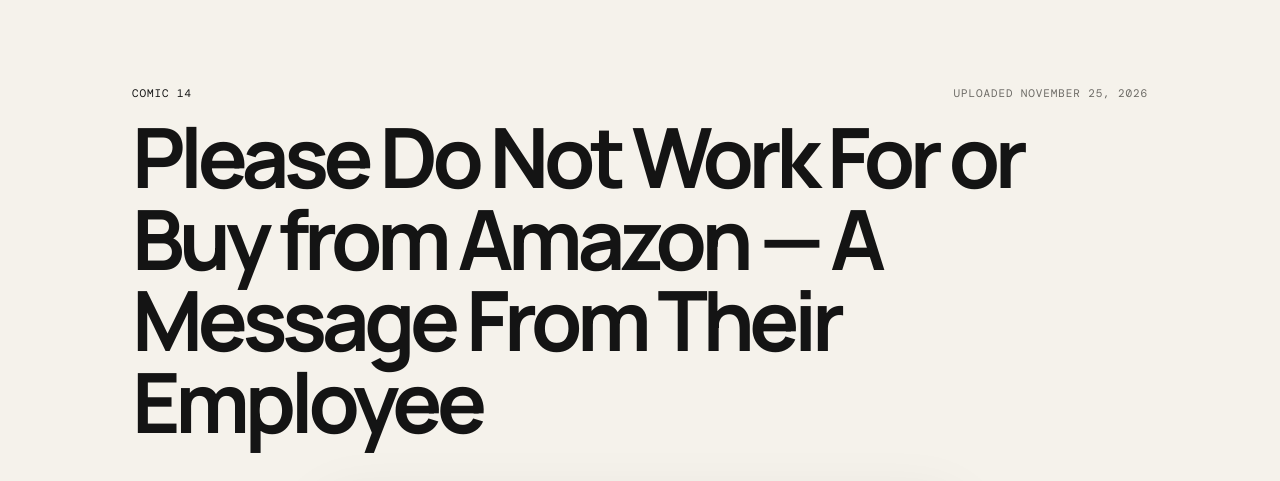
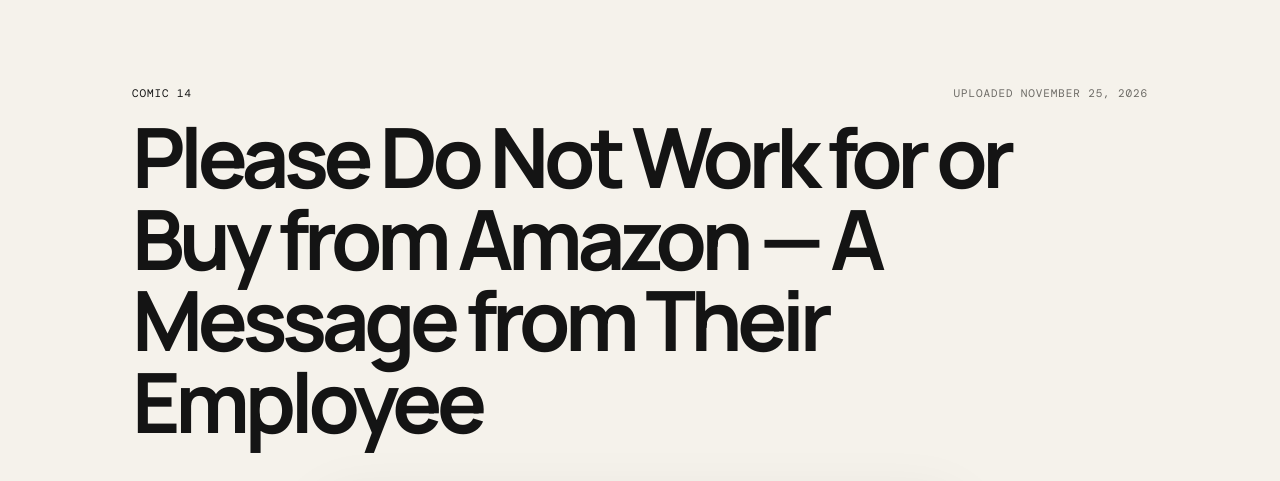
Before and after one commit to Leo-U/stealingartjobs, a plain HTML site: page comics/amazon-tuition-assistance/index.html in a window 1280 px wide. Shown: the part 80-561 px from the top of the page. Drawn offline with nearby package versions, Linux system fonts and the light colour scheme; grey boxes are pictures that could not be loaded.

Commit message:
Correct Amazon comic title case

```diff
--- a/comics.json
+++ b/comics.json
@@ -128,7 +128,7 @@
   },
   {
     "slug": "amazon-tuition-assistance",
-    "title": "Please Do Not Work For or Buy from Amazon — A Message From Their Employee",
+    "title": "Please Do Not Work for or Buy from Amazon — A Message from Their Employee",
     "date": "Uploaded November 25, 2026",
     "image": "/comics/amazon-tuition-assistance.png?v=1",
     "alt": "Four-panel comic showing an Amazon employee repeatedly receiving conflicting approvals and denials for tuition assistance.",
--- a/comics/amazon-tuition-assistance/index.html
+++ b/comics/amazon-tuition-assistance/index.html
@@ -8,18 +8,18 @@
     <meta name="theme-color" content="#f5f2eb" />
     <meta property="og:type" content="article" />
     <meta property="og:site_name" content="Stealing Art Jobs" />
-    <meta property="og:title" content="Please Do Not Work For or Buy from Amazon — A Message From Their Employee — Stealing Art Jobs" />
+    <meta property="og:title" content="Please Do Not Work for or Buy from Amazon — A Message from Their Employee — Stealing Art Jobs" />
     <meta property="og:description" content="A four-panel comic about a hardworking Amazon warehouse employee whose tuition assistance is repeatedly approved and denied while he tries to become a nurse in Georgia." />
     <meta property="og:image" content="https://stealingartjobs.com/comics/amazon-tuition-assistance.png?v=1" />
     <meta property="og:url" content="https://stealingartjobs.com/comics/amazon-tuition-assistance/" />
     <link rel="canonical" href="https://stealingartjobs.com/comics/amazon-tuition-assistance/" />
-    <title>Please Do Not Work For or Buy from Amazon — A Message From Their Employee — Stealing Art Jobs</title>
+    <title>Please Do Not Work for or Buy from Amazon — A Message from Their Employee — Stealing Art Jobs</title>
     <link rel="preconnect" href="https://fonts.googleapis.com" />
     <link rel="preconnect" href="https://fonts.gstatic.com" crossorigin />
     <link href="https://fonts.googleapis.com/css2?family=DM+Mono:wght@400;500&family=Manrope:wght@500;600;700;800&display=swap" rel="stylesheet" />
     <link rel="stylesheet" href="/styles.css?v=21" />
     <script type="application/ld+json">{"@context":"https://schema.org","@type":"WebSite","name":"Stealing Art Jobs","url":"https://stealingartjobs.com/","description":"An independent webcomic about art, work, technology, and strange incentives."}</script>
-    <script type="application/ld+json">{"@context": "https://schema.org", "@type": "CreativeWork", "name": "Please Do Not Work For or Buy from Amazon — A Message From Their Employee", "description": "A four-panel comic about a hardworking Amazon warehouse employee whose tuition assistance is repeatedly approved and denied while he tries to become a nurse in Georgia.", "datePublished": "2026-11-25", "image": "https://stealingartjobs.com/comics/amazon-tuition-assistance.png?v=1", "url": "https://stealingartjobs.com/comics/amazon-tuition-assistance/", "isPartOf": {"@type": "WebSite", "name": "Stealing Art Jobs", "url": "https://stealingartjobs.com/"}}</script>
+    <script type="application/ld+json">{"@context": "https://schema.org", "@type": "CreativeWork", "name": "Please Do Not Work for or Buy from Amazon — A Message from Their Employee", "description": "A four-panel comic about a hardworking Amazon warehouse employee whose tuition assistance is repeatedly approved and denied while he tries to become a nurse in Georgia.", "datePublished": "2026-11-25", "image": "https://stealingartjobs.com/comics/amazon-tuition-assistance.png?v=1", "url": "https://stealingartjobs.com/comics/amazon-tuition-assistance/", "isPartOf": {"@type": "WebSite", "name": "Stealing Art Jobs", "url": "https://stealingartjobs.com/"}}</script>
   </head>
   <body>
     <header class="site-header">
@@ -63,7 +63,7 @@
           <li><a href="/comics/abuse/" data-comic-index="10"><span>11</span><strong>Abuse</strong><span>Uploaded October 29, 2026</span></a></li>
           <li><a href="/comics/more-abuse/" data-comic-index="11"><span>12</span><strong>More Abuse (Foreign Aid Freeze)</strong><span>Uploaded October 29, 2026</span></a></li>
           <li><a href="/comics/even-more-abuse/" data-comic-index="12"><span>13</span><strong>Even More Abuse</strong><span>Uploaded October 29, 2026</span></a></li>
-          <li><a href="/comics/amazon-tuition-assistance/" data-comic-index="13"><span>14</span><strong>Please Do Not Work For or Buy from Amazon — A Message From Their Employee</strong><span>Uploaded November 25, 2026</span></a></li>
+          <li><a href="/comics/amazon-tuition-assistance/" data-comic-index="13"><span>14</span><strong>Please Do Not Work for or Buy from Amazon — A Message from Their Employee</strong><span>Uploaded November 25, 2026</span></a></li>
         </ol>
       </div>
     </aside>
@@ -76,7 +76,7 @@
           <p class="date" id="comic-date">Uploaded November 25, 2026</p>
         </div>
 
-        <h1 id="comic-title">Please Do Not Work For or Buy from Amazon — A Message From Their Employee</h1>
+        <h1 id="comic-title">Please Do Not Work for or Buy from Amazon — A Message from Their Employee</h1>
 
         <figure class="comic-frame" id="comic-frame">
           <button class="comic-arrow comic-arrow-previous" id="comic-previous" type="button" aria-label="Previous comic"><span aria-hidden="true">&lt;</span></button>
--- a/sitemap.xml
+++ b/sitemap.xml
@@ -14,5 +14,5 @@
   <url><loc>https://stealingartjobs.com/comics/abuse/</loc><lastmod>2026-10-29</lastmod><image:image><image:loc>https://stealingartjobs.com/comics/abuse.png</image:loc><image:title>Abuse</image:title><image:caption>The comic describes how a stupid, mouth breathing mob that thought the 2020 election was &quot;rigged&quot; beat and tortured a police officer and then got pardoned by a fake president.</image:caption></image:image></url>
   <url><loc>https://stealingartjobs.com/comics/more-abuse/</loc><lastmod>2026-10-29</lastmod><image:image><image:loc>https://stealingartjobs.com/comics/more-abuse.png</image:loc><image:title>More Abuse (Foreign Aid Freeze)</image:title><image:caption>A satirical political comic about Marco Rubio telling foreign aid workers that their place is to help only America.</image:caption></image:image></url>
   <url><loc>https://stealingartjobs.com/comics/even-more-abuse/</loc><lastmod>2026-10-29</lastmod><image:image><image:loc>https://stealingartjobs.com/comics/even-more-abuse.png</image:loc><image:title>Even More Abuse</image:title><image:caption>A text-only political comic about efforts to convict members of Congress during the midterms and override the democratic majority of voters.</image:caption></image:image></url>
-  <url><loc>https://stealingartjobs.com/comics/amazon-tuition-assistance/</loc><lastmod>2026-11-25</lastmod><image:image><image:loc>https://stealingartjobs.com/comics/amazon-tuition-assistance.png</image:loc><image:title>Please Do Not Work For or Buy from Amazon — A Message From Their Employee</image:title><image:caption>A four-panel comic about a hardworking Amazon warehouse employee whose tuition assistance is repeatedly approved and denied while he tries to become a nurse in Georgia.</image:caption></image:image></url>
+  <url><loc>https://stealingartjobs.com/comics/amazon-tuition-assistance/</loc><lastmod>2026-11-25</lastmod><image:image><image:loc>https://stealingartjobs.com/comics/amazon-tuition-assistance.png</image:loc><image:title>Please Do Not Work for or Buy from Amazon — A Message from Their Employee</image:title><image:caption>A four-panel comic about a hardworking Amazon warehouse employee whose tuition assistance is repeatedly approved and denied while he tries to become a nurse in Georgia.</image:caption></image:image></url>
 </urlset>
```
Also changed, not shown: comics/abuse/index.html (+1 -1 lines), comics/alcoholic/index.html (+1 -1 lines), comics/american-software-engineer/index.html (+1 -1 lines), comics/artist/index.html (+1 -1 lines), comics/automoderation/index.html (+1 -1 lines), comics/captive-users/index.html (+1 -1 lines), comics/douchebag/index.html (+1 -1 lines), comics/even-more-abuse/index.html (+1 -1 lines), comics/executive/index.html (+1 -1 lines), comics/fool/index.html (+1 -1 lines), comics/living-memory/index.html (+1 -1 lines), comics/more-abuse/index.html (+1 -1 lines), comics/pay-by-skill/index.html (+1 -1 lines), index.html (+2 -2 lines).
